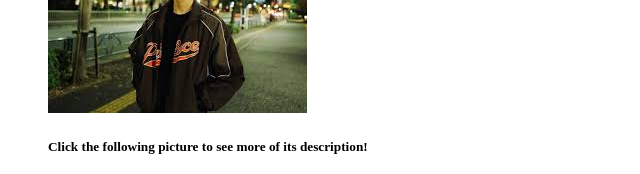
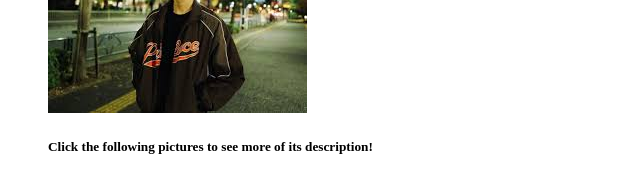
Before and after one commit to andreanicoleborja/borja_sandbox, a plain HTML site: page index.html in a window 1280 px wide. Shown: the part 840-1014 px from the top of the page, 0-640 px from the left. Drawn offline with Linux system fonts and the light colour scheme.

Commit message:
added changes

```diff
--- a/index.html
+++ b/index.html
@@ -34,7 +34,7 @@
 
         <li><h4>My Favorite in Seventeen (Kpop group)</h4></li>
         <img src="wonwoopic.jpg" alt="bf pic">
-        <h5>Click the following picture to see more of its description!</h5>
+        <h5>Click the following pictures to see more of its description!</h5>
         <p>
             <a href="page2.html"><img src="nami.jpg" width="200px" length="200px"></a>
         </p>
```
